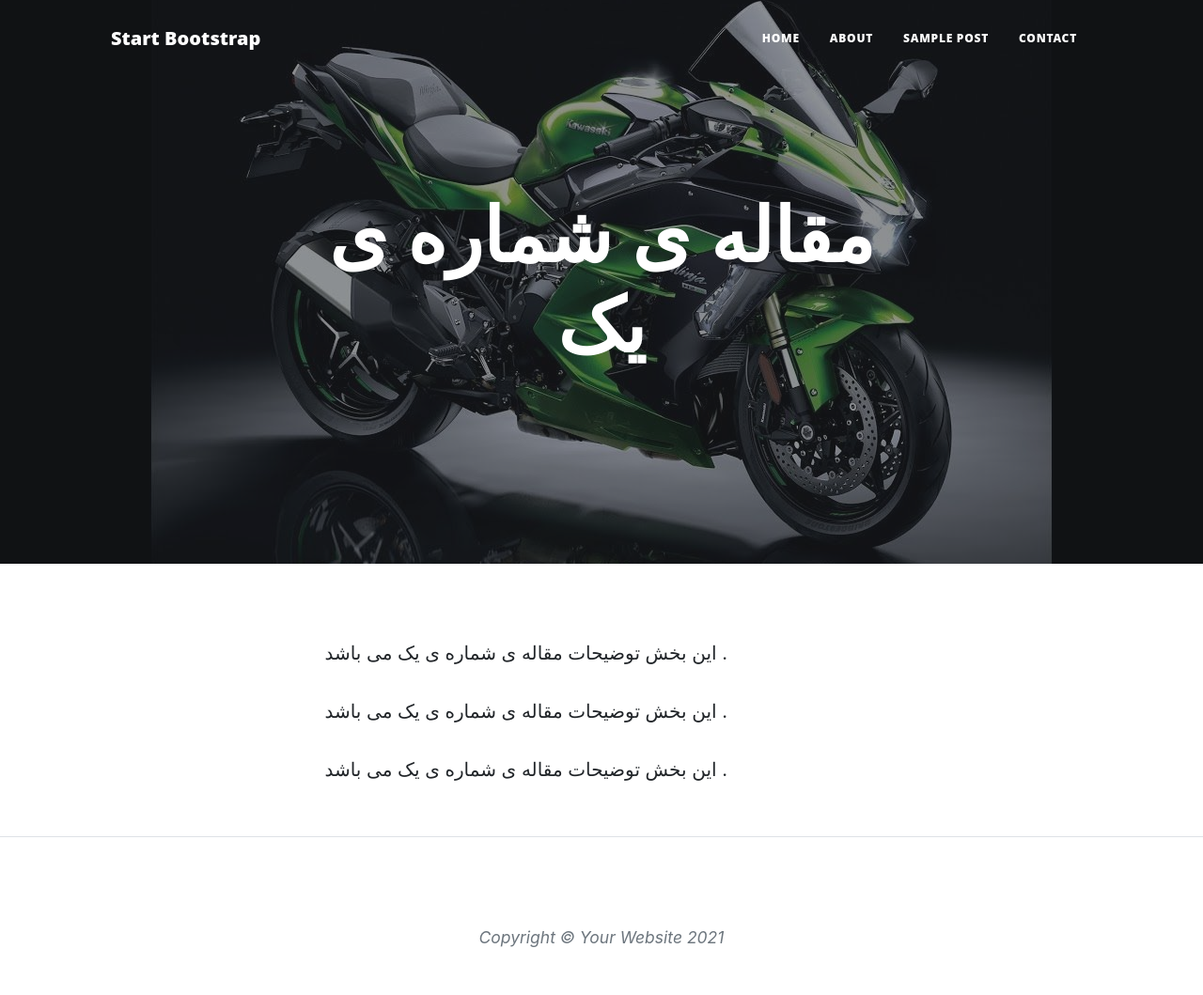
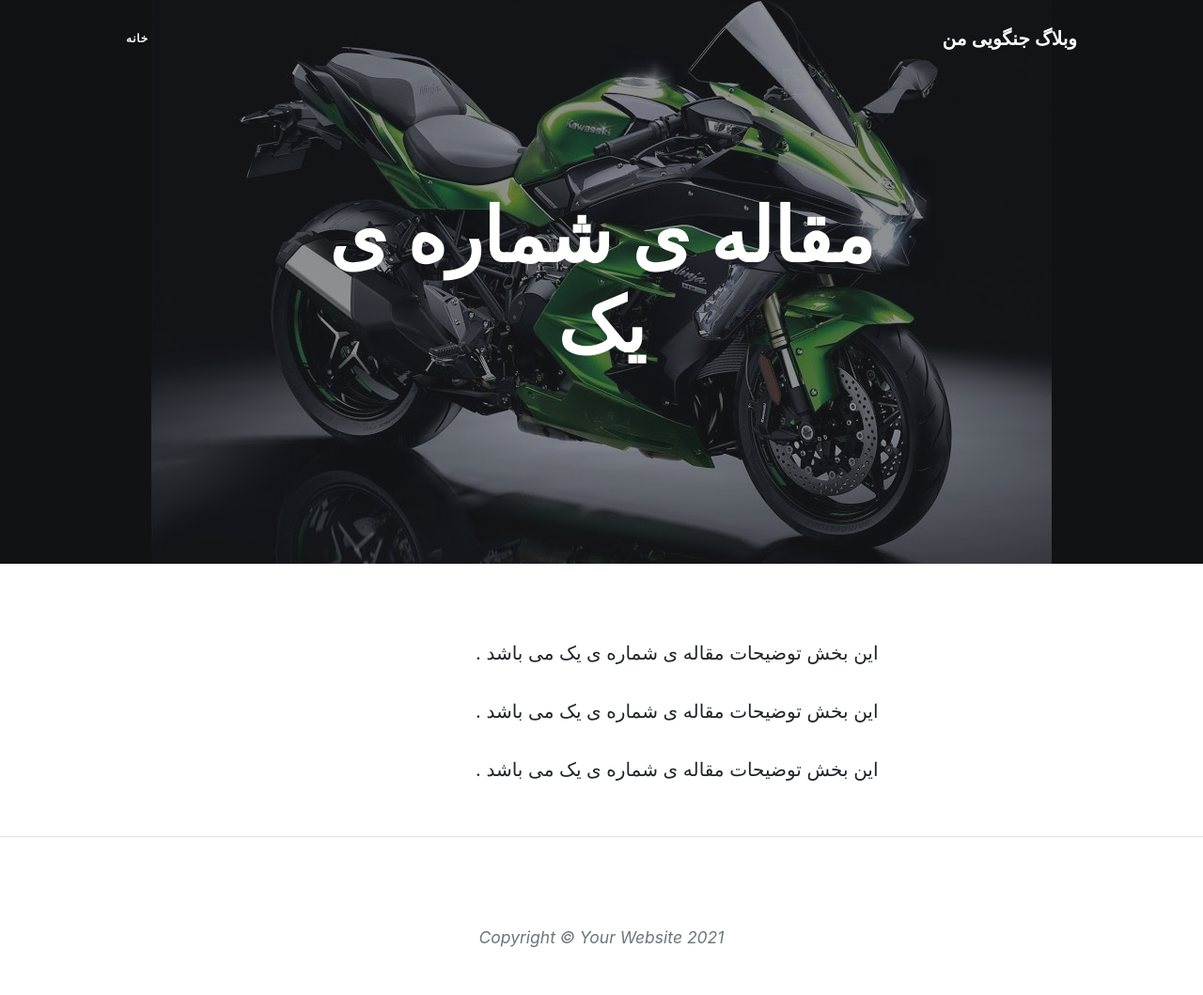
Before and after one commit to omidahmadii/Django02, a Django app: a page that uses blog/templates/blog/base.html in a window 1280 px wide. Shown: the whole page at 94% size. Run offline with Django 4.2, Linux system fonts and the light colour scheme; data comes from the database, SQL or seed files in the repository; both versions use the stored data as it was after the commit; some libraries are stand-ins or nearby versions.

Commit message:
Change Page Direction To RTL

```diff
--- a/blog/models.py
+++ b/blog/models.py
@@ -1,6 +1,21 @@
 from django.db import models
 from django.utils import timezone
 from extensions.utils import jalali_converter
+
+
+class Category(models.Model):
+    title = models.CharField(max_length=200, verbose_name='عنوان دسته بندی')
+    slug = models.SlugField(max_length=100, unique=True, verbose_name='آدرس دسته بندی')
+    status = models.BooleanField(default=True, verbose_name='فعال')
+    position = models.IntegerField(verbose_name='پوزیشن')
+
+    class Meta:
+        verbose_name = 'دسته بندی'
+        verbose_name_plural = 'دسته بندی ها'
+        ordering = ['position']
+
+    def __str__(self):
+        return self.title
 
 
 class Article(models.Model):
@@ -10,6 +25,7 @@ class Article(models.Model):
     )
     title = models.CharField(max_length=200, verbose_name='عنوان مقاله')
     slug = models.SlugField(max_length=100, unique=True, verbose_name='آدرس مقاله')
+    category = models.ManyToManyField(Category, verbose_name='دسته بندی')
     description = models.TextField(verbose_name='محتوا')
     thumbnail = models.ImageField(upload_to="images", verbose_name='تصویر مقاله')
     publish = models.DateTimeField(default=timezone.now, verbose_name='زمان انتشار')
@@ -20,10 +36,10 @@ class Article(models.Model):
     def __str__(self):
         return self.title
 
-
     class Meta:
         verbose_name = 'مقاله'
         verbose_name_plural = 'مقالات'
+        ordering = ['-publish']
 
     def jpublish(self):
         return jalali_converter(self.publish)
--- /dev/null
+++ b/blog/static/blog/css/rtl.css
@@ -0,0 +1,28 @@
+@font-face {
+  font-family: Sahel;
+  src: url('Sahel.eot');
+  src: url('Sahel.eot?#iefix') format('embedded-opentype'),
+       url('Sahel.woff2') format('woff2'),
+       url('Sahel.woff') format('woff'),
+       url('Sahel.ttf') format('truetype');
+}
+
+body {
+    direction: rtl;
+    text-align: right;
+    font-family: "sahel"
+    font-size: 14px;
+}
+
+.navbar-nav {
+    margin-left: initial !important;
+    margin-right: auto;
+}
+
+.post-meta{
+     text-align: left;
+}
+
+.pager-botton{
+    float: left !important:
+}
--- a/blog/templates/blog/base.html
+++ b/blog/templates/blog/base.html
@@ -12,22 +12,26 @@
         <!-- <script src="https://use.fontawesome.com/releases/v5.15.4/js/all.js" crossorigin="anonymous"></script> -->
         <!-- Core theme CSS (includes Bootstrap)-->
         <link href="{% static 'blog/css/styles.css' %}" rel="stylesheet" />
+        <link href="{% static 'blog/css/rtl.css' %}" rel="stylesheet" />
     </head>
     <body>
         <!-- Navigation-->
         <nav class="navbar navbar-expand-lg navbar-light" id="mainNav">
             <div class="container px-4 px-lg-5">
-                <a class="navbar-brand" href="home.html">Start Bootstrap</a>
+                <a class="navbar-brand" href="home.html">وبلاگ جنگویی من</a>
                 <button class="navbar-toggler" type="button" data-bs-toggle="collapse" data-bs-target="#navbarResponsive" aria-controls="navbarResponsive" aria-expanded="false" aria-label="Toggle navigation">
                     Menu
                     <i class="fas fa-bars"></i>
                 </button>
                 <div class="collapse navbar-collapse" id="navbarResponsive">
                     <ul class="navbar-nav ms-auto py-4 py-lg-0">
-                        <li class="nav-item"><a class="nav-link px-lg-3 py-3 py-lg-4" href="{% static url 'blog/home.html' %}">Home</a></li>
-                        <li class="nav-item"><a class="nav-link px-lg-3 py-3 py-lg-4" href="about.html">About</a></li>
-                        <li class="nav-item"><a class="nav-link px-lg-3 py-3 py-lg-4" href="post.html">Sample Post</a></li>
-                        <li class="nav-item"><a class="nav-link px-lg-3 py-3 py-lg-4" href="contact.html">Contact</a></li>
+                        <li class="nav-item"><a class="nav-link px-lg-3 py-3 py-lg-4" href="{% url 'blog:home' %}">خانه</a></li>
+                        <li>
+                            {% for cat in category %}
+                            <li class="nav-item">
+                                <a class="nav-link px-lg-3 py-3 py-lg-4" href="#">{{cat.title}}</a></li>
+                            {% endfor %}
+                        </li>
                     </ul>
                 </div>
             </div>
--- a/blog/views.py
+++ b/blog/views.py
@@ -1,10 +1,11 @@
 from django.shortcuts import render, get_object_or_404
-from .models import Article
+from .models import Article, Category
 
 
 def home(request):
     context = {
-        "articles": Article.objects.filter(status='p').order_by('-publish')[:5]
+        "articles": Article.objects.filter(status='p')[:5],
+        "category": Category.objects.filter(status=True)
     }
     return render(request, 'blog/home.html', context)
 
--- a/extensions/utils.py
+++ b/extensions/utils.py
@@ -4,6 +4,7 @@ from django.utils import timezone
 
 def jalali_converter(time):
     time = timezone.localtime(time)
+
     jmonths = ["فروردین","اردیبهشت ","خرداد","تیر","مرداد","شهریور ","مهر","آبان ","آذر","دی ","بهمن ","اسفند" ]
     time_to_str = "{},{},{}".format(time.year, time.month, time.day)
     time_to_tuple = jalali.Gregorian(time_to_str).persian_tuple()
```
Also changed, not shown: blog/admin.py (+16 -2 lines), blog/templates/blog/home.html (+6 -1 lines), blog/migrations/0002_category_alter_article_options_alter_article_created_and_more.py (added), blog/migrations/0003_article_category.py (added), db.sqlite3.
